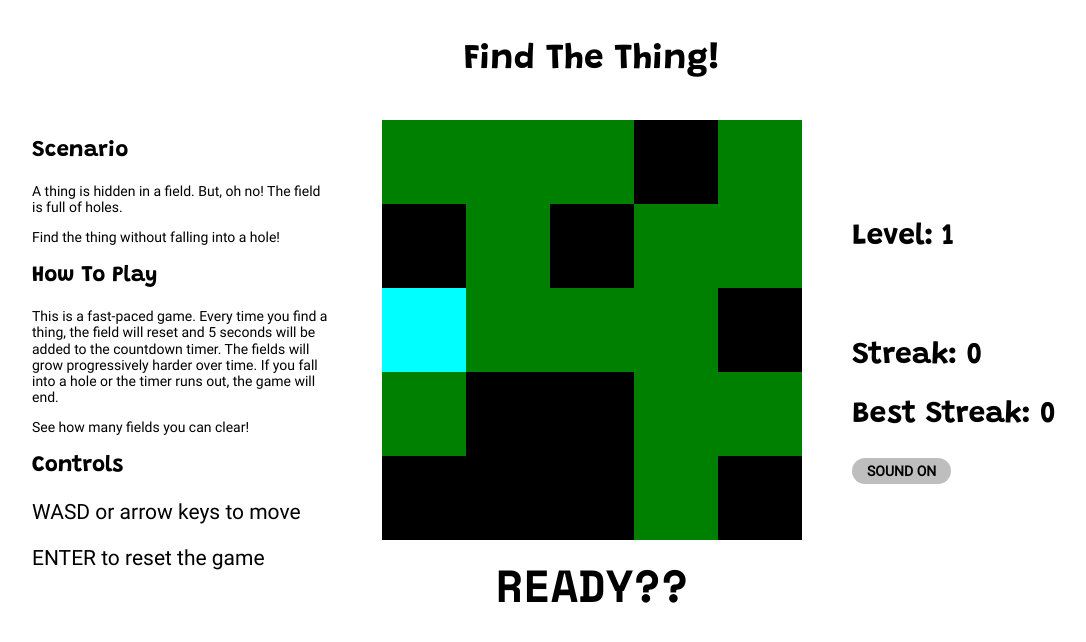
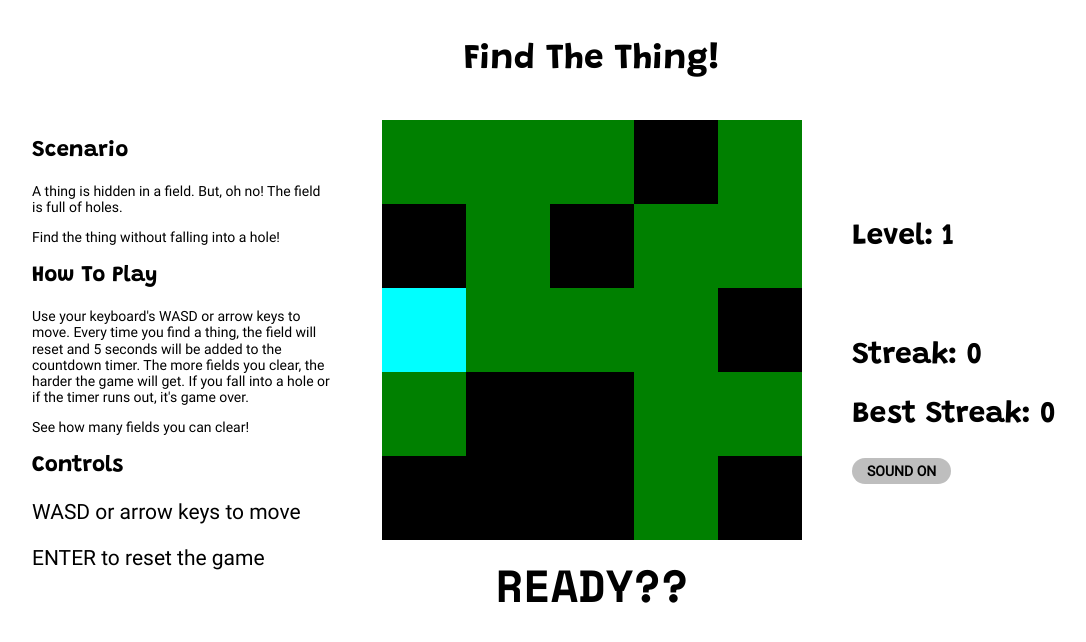
Before and after one commit to dsshen/find-the-thing, a plain HTML site: page index.html in a window 1280 px wide. Shown: the whole page, without its empty margins (48-1134 px from the left). Drawn offline with Linux system fonts and the light colour scheme; no server answers.

Commit message:
Changed game description slightly

```diff
--- a/index.html
+++ b/index.html
@@ -18,7 +18,7 @@
             <p>A thing is hidden in a field. But, oh no! The field is full of holes.</p>
             <p>Find the thing without falling into a hole!</p>
             <h2>How To Play</h2>
-            <p>This is a fast-paced game. Every time you find a thing, the field will reset and 5 seconds will be added to the countdown timer. The fields will grow progressively harder over time. If you fall into a hole or the timer runs out, the game will end.</p>
+            <p>Use your keyboard's WASD or arrow keys to move. Every time you find a thing, the field will reset and 5 seconds will be added to the countdown timer. The more fields you clear, the harder the game will get. If you fall into a hole or if the timer runs out, it's game over.</p>
             <p>See how many fields you can clear!</p>
             <h2>Controls</h2>
             <div class="controls">
```
Also changed, not shown: 1 other file.
